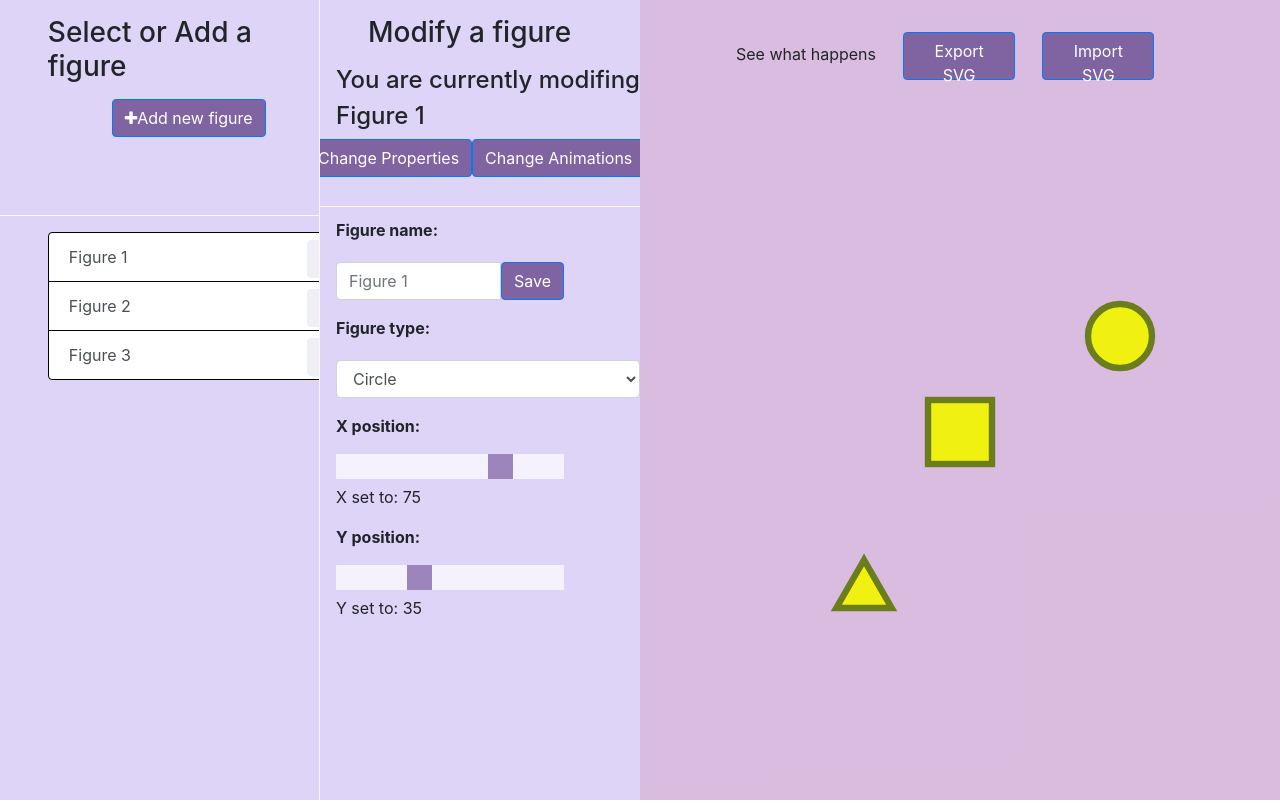
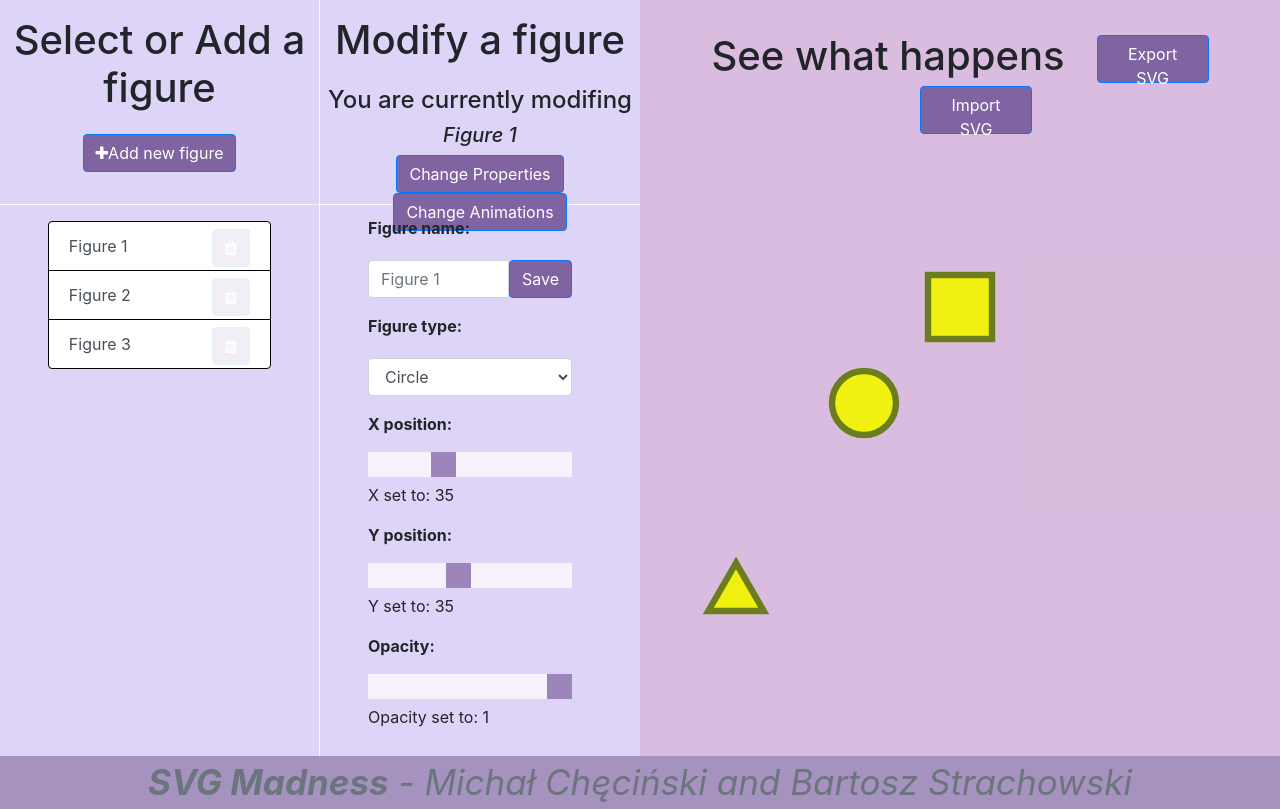
Before and after one commit to strachob/svg-animations, a React (Create React App) app: page / in a window 1280 px wide. Built offline with nearby package versions, Linux system fonts and the light colour scheme.

Commit message:
converted to bootstrap grid

```diff
--- a/src/AnimationPane/AnimationPane.css
+++ b/src/AnimationPane/AnimationPane.css
@@ -1,6 +1,4 @@
 .animation-pane{
-    /* width: 50%; */
-    /* left: 0; */
     background-color: #b57bc081;
 }
 
--- a/src/AnimationPane/Svg.js
+++ b/src/AnimationPane/Svg.js
@@ -32,7 +32,7 @@ export default class Svg extends React.Component {
 
   render() {
     return (
-      <svg width="100%" height="100%" viewBox="0 0 100 100" preserveAspectRatio="xMidYMid meet">
+      <svg width="100%" height="100%" viewBox="0 0 100 76.5" preserveAspectRatio="xMidYMid meet">
       {this.generateSvg()}
     </svg>
     )
--- a/src/AnimationPane/index.js
+++ b/src/AnimationPane/index.js
@@ -70,9 +70,9 @@ class AnimationPane extends React.Component {
   render() {
     return <div className="animation-pane pane">
       <div>
-        <div className="h-6 figure-header">See what happens
+        <h1 className="figure-header pane-header">See what happens
         <button className="btn btn-primary export" onClick={() => this.generateExportSvg() }> Export SVG </button>
-        <button className="btn btn-primary export" onClick={() => this.openImportModal() }> Import SVG </button></div>
+        <button className="btn btn-primary export" onClick={() => this.openImportModal() }> Import SVG </button></h1>
       </div>
       <div>
         <Svg figures={this.props.figures} />
@@ -81,20 +81,20 @@ class AnimationPane extends React.Component {
       <ReactModal
           isOpen={this.state.openExportModal}
           contentLabel="Export Modal"
-          style={this.modalStyles}
-      >
+          style={this.modalStyles}>
+
         <div>
           <h3>Copy your SVG markup:</h3>
-        <textarea className="form-control" rows="20" cols="100" name="svg" readOnly="true">{this.state.svg}</textarea><br/>
-        <button className="btn btn-info float-right" onClick={() => this.closeExportModal()}>Close</button>
+          <textarea className="form-control" rows="20" cols="100" name="svg" readOnly="true">{this.state.svg}</textarea><br/>
+          <button className="btn btn-info float-right" onClick={() => this.closeExportModal()}>Close</button>
         </div>
       </ReactModal>
 
       <ReactModal
           isOpen={this.state.openImportModal}
           contentLabel="Import Modal"
-          style={this.modalStyles}
-      >
+          style={this.modalStyles}>
+
         <div>
           <h3>Paste SVG markup to import your project:</h3>
           <textarea className="form-control" rows="20" cols="100" name="svg" onChange={(e) => this.setImportSvg(e)}></textarea><br/>
--- a/src/App.css
+++ b/src/App.css
@@ -10,7 +10,7 @@ body {
   height: 600px;
   overflow-y: scroll;
   margin-top: 5%;
-  height: 50vh;
+  height: 65vh;
 }
 
 .scrollable-config::-webkit-scrollbar {
@@ -31,18 +31,21 @@ body {
   background-color: #737272;
   border: 1px solid #000;
 }
+
 .col-lg-3 {
   padding-left: 0 !important;
   padding-right: 0 !important;
 }
+
 .col-lg-6 {
   padding-left: 0 !important;
   padding-right: 0 !important;
 }
+
 .pane {
   background-color: rgb(221, 212, 247);
   overflow: auto !important;
-  height: 100vh !important;
+  height: 94.5vh !important;
 }
 
 .footer {
@@ -55,10 +58,8 @@ body {
 
 .figure-header {
   margin-top: 5%;
-  margin-left: 15%;
-  margin-bottom: 5%;
+  margin-bottom: 7%;
   vertical-align: middle;
-  /* text-align: center; */
 }
 
 .app-header {
@@ -80,10 +81,7 @@ body {
   background-color: #8064A2 !important;
 }
 
-.object-pane-header {
+.pane-header {
   height: 25%;
+  text-align: center;
 }
-
-.object-props-header {
-  height: 23.9%;
-}
--- a/src/App.js
+++ b/src/App.js
@@ -12,15 +12,15 @@ class App extends React.Component{
     this.state = {
       selectedObjectItem: 0,
       objs:  [
-      {name: "Figure 1", x: 75, y: 35, diameter: 5, size: 5,
+      {name: "Figure 1", x: 35, y: 35, diameter: 5, size: 5,
         opacity: 1, type: "Circle", fillColor: "#f1f111", strokeColor: "#6b7d1c",
         animation: {name: "Left to Right", duration: "5", r: "4"}},
 
-      {name: "Figure 2", x: 45, y: 45, size: 10,
+      {name: "Figure 2", x: 45, y: 15, size: 10,
         opacity: 1, type: "Square", fillColor: "#f1f111", strokeColor: "#6b7d1c",
         animation: {name: "Left to Right", duration: "5", r: "4"}},
 
-      {name: "Figure 3", x: 35, y: 75, diameter: 5, size: 5, sides: 3, startAngle: 90,
+      {name: "Figure 3", x: 15, y: 65, diameter: 5, size: 5, sides: 3, startAngle: 90,
         opacity: 1, type: "Polygon", fillColor: "#f1f111", strokeColor: "#6b7d1c",
         animation: {name: "Left to Right", duration: "5", r: "4"}}
     ]
@@ -36,6 +36,9 @@ class App extends React.Component{
       y: 50,
       type: "Circle",
       diameter: 5,
+      size:5,
+      sides: 3,
+      startAngle: 90,
       opacity: 1,
       fillColor: "#f1f111",
       strokeColor: "#6b7d1c",
@@ -229,7 +232,7 @@ class App extends React.Component{
         <div className="col-lg-6">
           <AnimationPane figures={this.state.objs} parseSvgToObjects={this.parseSvgToObjects}/>
         </div>
-      {/* <div className="footer text-muted font-italic"><strong>SVG Madness</strong> - Michał Chęciński and Bartosz Strachowski</div> */}
+      <div className="col-lg-12 footer text-muted font-italic"><strong>SVG Madness</strong> - Michał Chęciński and Bartosz Strachowski</div>
       </div>
       </div>
     );
--- a/src/ObjectSettings/ObjectAnimations.js
+++ b/src/ObjectSettings/ObjectAnimations.js
@@ -3,7 +3,7 @@ import './ObjectProps.css';
 
 function ObjectAnimations(props){
     return (
-        <div className="scrollable-config middle">
+        <div className="scrollable-config pl-5">
         <p><strong>Animation Preset:</strong>
             <div className="form-group object-prop-control">
             <select className="form-control object-prop-control" value={props.selectedItem.animation.name} onChange={(e) => props.functions.animationChange(e)}>
--- a/src/ObjectSettings/ObjectProps.css
+++ b/src/ObjectSettings/ObjectProps.css
@@ -1,17 +1,8 @@
-.object-props{
-    /* width: 30%; */
-}
-
-.middle{
-  padding-left: 5%;
-}
-
 .object-prop-control {
-  /* width: 75%; */
+  width: 75%;
   margin-top: 20px;
   font-weight: bold;
 }
-
 
 .object-prop-control-no-marg{
   width: 75%;
@@ -21,6 +12,7 @@
 .color-picker-container {
   position: relative;
 }
+
 .color-picker-palette {
   position: absolute;
   z-index: 100;
--- a/src/ObjectSettings/ObjectProps.js
+++ b/src/ObjectSettings/ObjectProps.js
@@ -62,7 +62,7 @@ class ObjectProps extends React.Component {
 
   render() {
     return(
-      <div className="scrollable-config middle">
+      <div className="scrollable-config pl-5">
         <div className="object-prop-control-no-marg">
           <p><strong>Figure name:</strong>
           <div className="input-group mb-3 object-prop-control">
@@ -96,7 +96,7 @@ class ObjectProps extends React.Component {
         <p>X set to: {this.props.selectedItem.x}</p>
 
         <p><strong>Y position:</strong></p>
-        <input type="range" className="slider" onChange={(e) => this.props.functions.generalFunctions.yChange(e)} value={this.props.selectedItem.y}/>
+        <input type="range" className="slider" max="80" onChange={(e) => this.props.functions.generalFunctions.yChange(e)} value={this.props.selectedItem.y}/>
         <p>Y set to: {this.props.selectedItem.y}</p>
 
         <p><strong>Opacity:</strong></p>
--- a/src/ObjectSettings/ShapeSettings.js
+++ b/src/ObjectSettings/ShapeSettings.js
@@ -5,7 +5,7 @@ function CircleSettings(props) {
     return(
         <div>
             <p><strong>Circle diameter:</strong></p>
-            <input type="range" className="slider" onChange={(e) => props.diameterChange(e)} value={props.selectedItem.diameter} min="1"/>
+            <input type="range" className="slider" max="75" onChange={(e) => props.diameterChange(e)} value={props.selectedItem.diameter} min="1"/>
             <p>Diameter set to: {props.selectedItem.diameter}</p>
         </div>
     );
@@ -15,7 +15,7 @@ function SquareSettings(props) {
     return(
         <div>
             <p><strong>Square size:</strong></p>
-            <input type="range" className="slider" onChange={(e) => props.sizeChange(e)} value={props.selectedItem.size} min="1"/>
+            <input type="range" className="slider" max="75" onChange={(e) => props.sizeChange(e)} value={props.selectedItem.size} min="1"/>
             <p>Square size set to: {props.selectedItem.size}</p>
         </div>
     );
@@ -24,8 +24,8 @@ function SquareSettings(props) {
 function PolygonSettings(props) {
     return(
         <div>
-            <p><strong>Polygon sie:</strong></p>
-            <input type="range" className="slider" onChange={(e) => props.functions.sizeChange(e)} value={props.selectedItem.size} min="1"/>
+            <p><strong>Polygon size:</strong></p>
+            <input type="range" className="slider" max="75" onChange={(e) => props.functions.sizeChange(e)} value={props.selectedItem.size} min="1"/>
             <p>Polygon size set to: {props.selectedItem.size}</p>
 
             <p><strong>Sides:</strong></p>
--- a/src/ObjectSettings/index.js
+++ b/src/ObjectSettings/index.js
@@ -25,12 +25,12 @@ class ObjectSettings extends React.Component{
 
   render(){
    return(
-      <div className="object-props pane">
-        <div className="object-props-header border-bottom border-light">
-          <h3 className="figure-header">Modify a figure</h3>
-          <h4 className="middle">You are currently modifing</h4>
-          <h4 className="middle">{this.props.selectedItem.name} </h4>
-          <div className="row">
+      <div className="pane my-auto">
+        <div className="pane-header border-bottom border-light">
+          <h1 className="figure-header">Modify a figure</h1>
+          <h4>You are currently modifing</h4>
+          <h5 className="font-italic">{this.props.selectedItem.name} </h5>
+          <div className="">
               <button className="btn btn-primary" onClick={() => this.setToProps()}>Change Properties</button>
               <button className="btn btn-primary" onClick={() => this.setToAnimations()}>Change Animations</button>
           </div>
--- a/src/ObjectsPane/ObjectPane.css
+++ b/src/ObjectsPane/ObjectPane.css
@@ -1,8 +1,6 @@
-
-
 .object-pane li{
     display: block;
-    /* width: 70%; */
+    width: 70%;
     height: 50px;
     border: 1px solid #000;
     float: left;
@@ -23,11 +21,6 @@
     font-weight: bold;
 }
 
-.new-obj-btn {
-    margin-left: 35%;
-    margin-bottom: 5%;
-}
-
 .list-object {
     text-align: center;
     vertical-align: sub;
--- a/src/ObjectsPane/index.js
+++ b/src/ObjectsPane/index.js
@@ -16,15 +16,14 @@ class ObjectsPane extends React.Component {
 
   render() {
     return(
-      <div className="object-pane pane border-right border-light">
-        <div className="object-pane-header border-bottom border-light">
-          <h3 className="figure-header">Select or Add a figure</h3>
+      <div className="object-pane pane border-right border-light my-auto">
+        <div className="pane-header border-bottom border-light">
+          <h1 className="figure-header">Select or Add a figure</h1>
           <button onClick={(e) => this.props.addItem()}
-                  className="btn btn-primary new-obj-btn"
+                  className="btn btn-primary"
                   type="button">
                     <i className="fa fa-plus"></i>
               Add new figure
-
           </button>
         </div>
         <ObjectList
```
